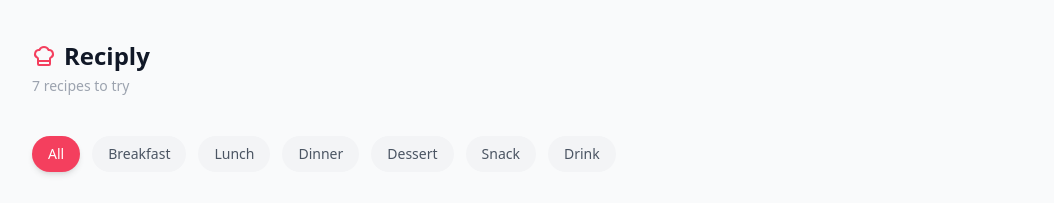
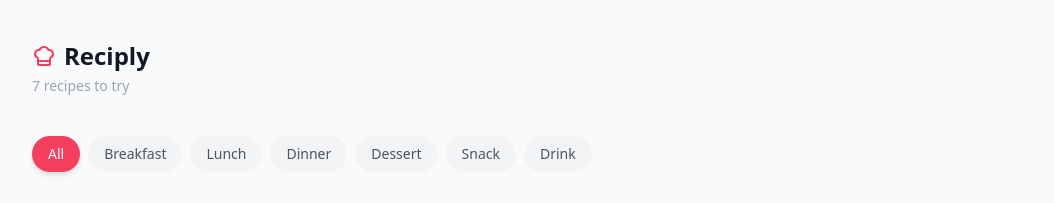
Before and after one commit to eshanrat/bravey-demo, a Next.js app: page / in a window 1280 px wide. Shown: the top 203 px of the page, without its empty margins (112-1166 px from the left). Built offline with nearby package versions, Linux system fonts and the light colour scheme; grey boxes are pictures that could not be loaded.

Commit message:
Revert "Improve filter button responsiveness and add subtle hover animations"
This reverts commit 2c923a0ac5adc24f4277de25f3cd01da3f1fdd84.

```diff
--- a/app/page.tsx
+++ b/app/page.tsx
@@ -41,15 +41,15 @@ export default function Home() {
 
       {/* Category Filter Bar */}
       <div className="mb-8">
-        <div className="flex flex-wrap gap-2 sm:gap-3">
+        <div className="flex flex-wrap gap-2">
           {CATEGORIES.map((category) => (
             <button
               key={category.value}
               onClick={() => setActiveFilter(category.value)}
-              className={`px-3 py-2 sm:px-4 rounded-full text-sm font-medium transition-all duration-200 whitespace-nowrap ${
+              className={`px-4 py-2 rounded-full text-sm font-medium transition-all duration-200 ${
                 activeFilter === category.value
-                  ? 'bg-rose-500 text-white shadow-md hover:bg-rose-600 transform hover:scale-105'
-                  : 'bg-gray-100 text-gray-600 hover:bg-gray-200 hover:text-gray-800 hover:scale-105'
+                  ? 'bg-rose-500 text-white shadow-md hover:bg-rose-600'
+                  : 'bg-gray-100 text-gray-600 hover:bg-gray-200 hover:text-gray-800'
               }`}
             >
               {category.label}
@@ -67,7 +67,7 @@ export default function Home() {
       {/* Empty state when no recipes match the filter */}
       {filteredRecipes.length === 0 && activeFilter !== 'all' && (
         <div className="text-center py-12">
-          <p className="text-gray-500 text-lg capitalize">
+          <p className="text-gray-500 text-lg">
             No {activeFilter} recipes found.
           </p>
           <p className="text-gray-400 text-sm mt-1">
```
